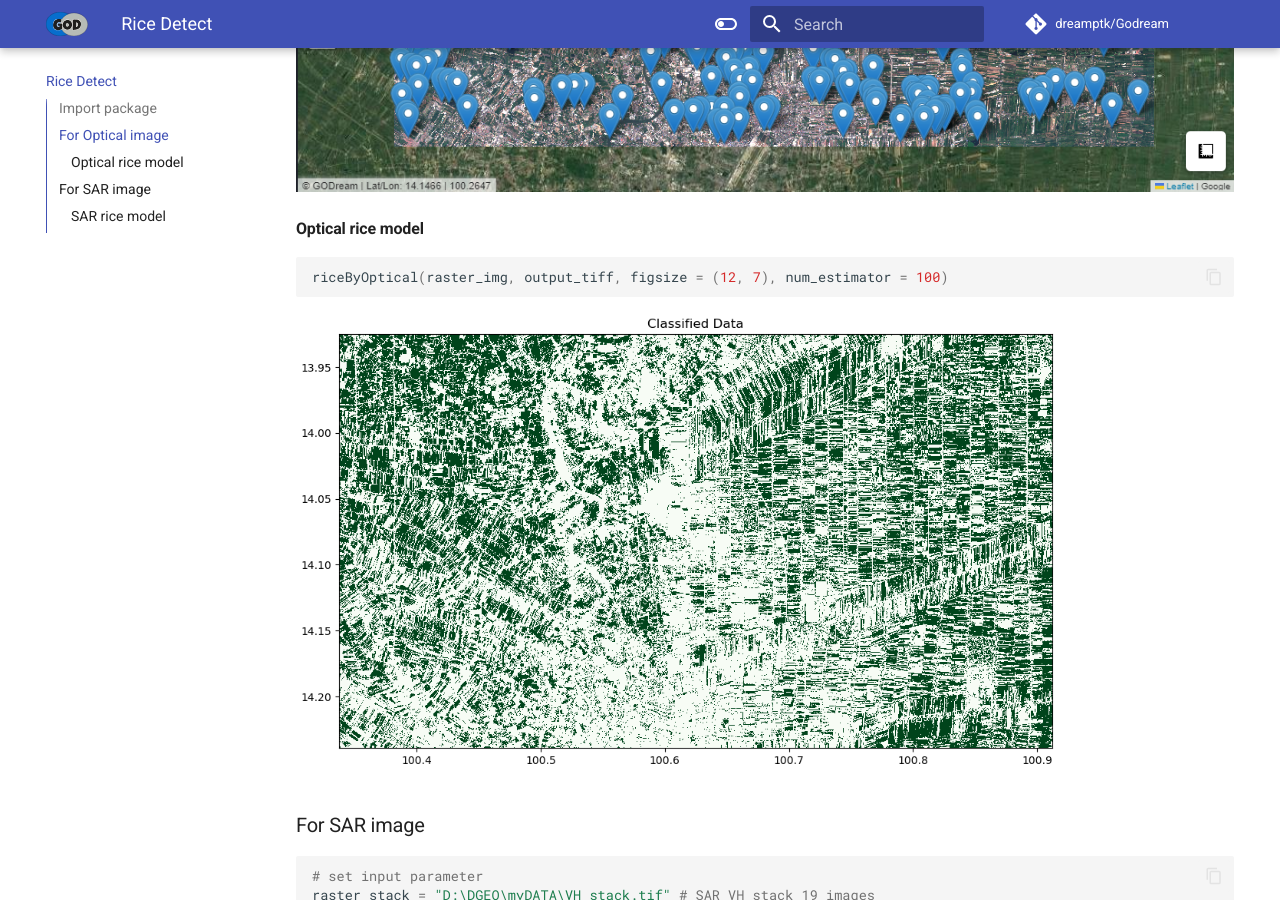
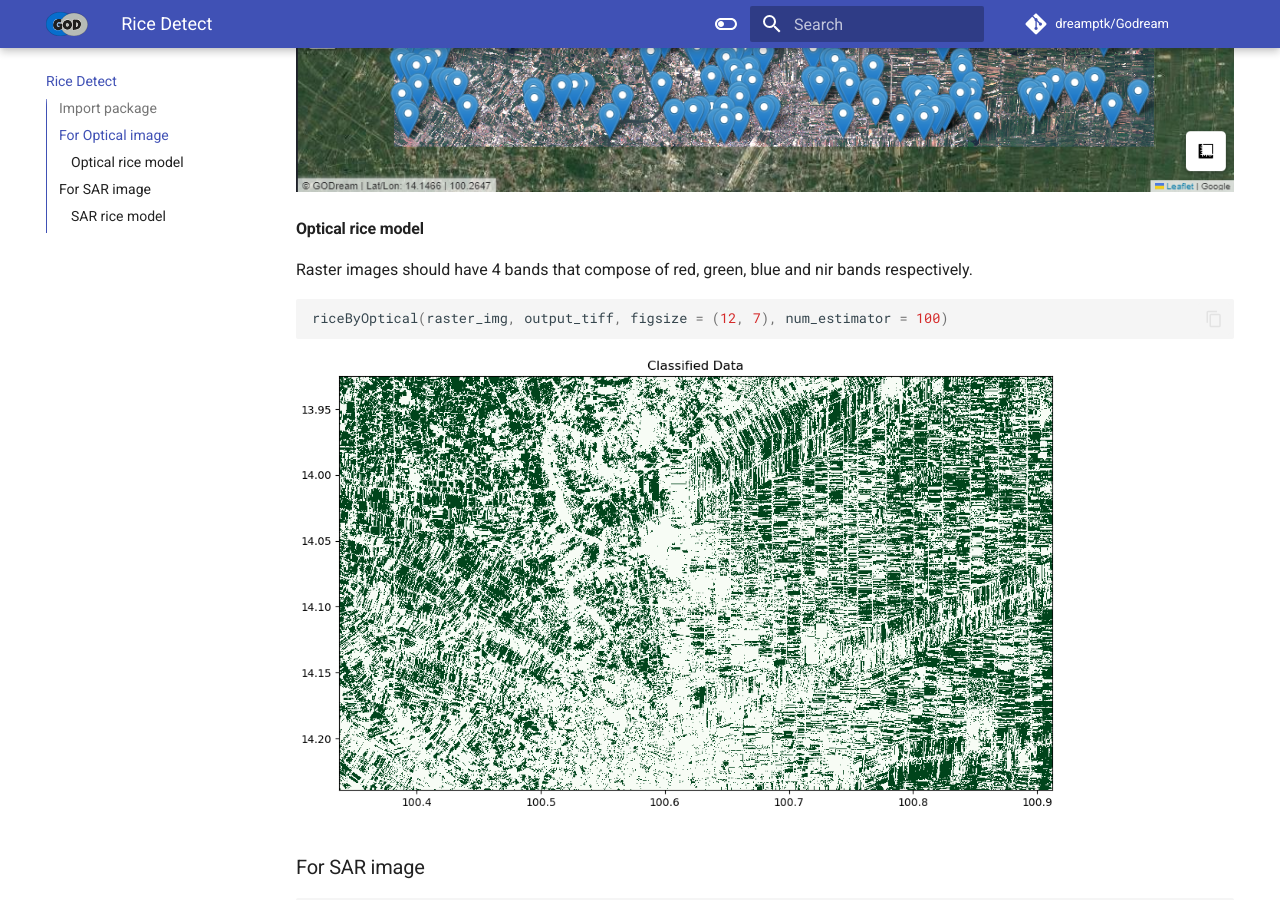
Before and after one commit to DreamPTK/Godreamwebsite, an MkDocs documentation site: the page built from docs/rice_model.md, in a window 1280 px wide and 900 px high, scrolled down 1024 px. Built offline with MkDocs 1.6.1 and Material for MkDocs 9.7.7, drawn with Linux system fonts in a browser that asks for light colours; comment, search, counter and statistics services are not loaded.

Commit message:
Update rice_model.md

````diff
--- a/docs/rice_model.md
+++ b/docs/rice_model.md
@@ -32,6 +32,7 @@ overlay_map( filev, filer, with_draw_tools=True,zoom=None )
 
 #### Optical rice model
 
+Raster images should have 4 bands that compose of red, green, blue and nir bands respectively.
 
 ```python
 riceByOptical(raster_img, output_tiff, figsize = (12, 7), num_estimator = 100)
````
